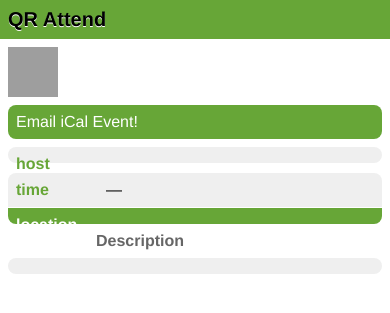
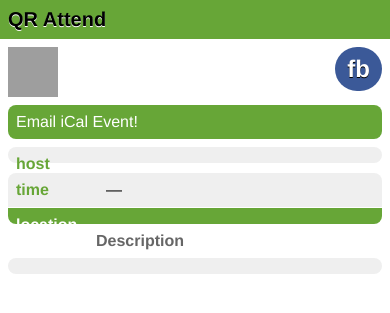
Before and after one commit to sherbondy/Attend, a Django app: template attend/templates/mobile.html in a window 390 px wide. Shown: the top 313 px of the page. Run offline with Django 3.2, Linux system fonts and the light colour scheme; the template is opened without the code that fills it, so the values that code supplies are empty; parts of the project's set-up code (start-up, migrations or seed data) failed here and were passed over; grey boxes are pictures that could not be loaded.

Commit message:
added facebook link to mobile pages.

```diff
--- a/attend/templates/mobile.html
+++ b/attend/templates/mobile.html
@@ -132,6 +132,20 @@
             color: #fff;
         }
 
+        #fb {
+            float: right;
+            font-size: 24px;
+            font-weight: bold;
+            color: #fff;
+            background: #3b5998;
+            padding: 8px 12px;
+            -webkit-border-radius: 32px;
+            -moz-border-radius: 32px;
+            border-radius: 32px;
+            text-shadow: 0px 1px 0px #000;
+            margin-right:8px;
+        }
+
 	</style>
 	<script src="/static/zepto.min.js" type="text/javascript"></script>
 </head>
@@ -142,6 +156,7 @@
 
 	<div id="content">
 	    <img src="http://graph.facebook.com/{{ event.id }}/picture">
+	    <a id="fb" href="http://touch.facebook.com/#/event.php?eid={{ event.id }}">fb</a>
 	    <h2>{{ event.name }}</h2>
 	    <h3>{{ event.start_dt|date:"l, F j" }}</h3>
 
```
